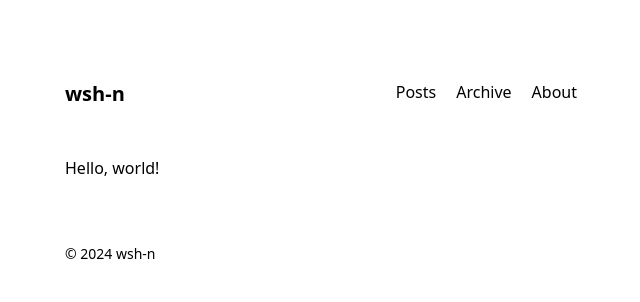
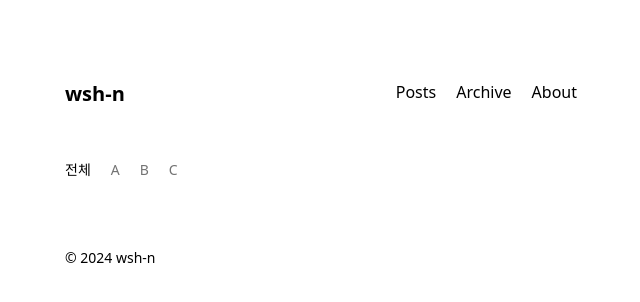
Before and after one commit to wish-n/dev.wshin.me, a Next.js app: page / in a window 1280 px wide. Shown: the top 302 px of the page, without its empty margins (319-959 px from the left). Built offline with nearby package versions, Linux system fonts and the light colour scheme.

Commit message:
[#1] 카테고리 navigator 컴포넌트 구현

```diff
--- a/src/app/page.tsx
+++ b/src/app/page.tsx
@@ -1,3 +1,9 @@
+import CategoryNavigator from "@/components/CategoryNavigator";
+
 export default function Home() {
-  return <div>Hello, world!</div>;
+  return (
+    <div>
+      <CategoryNavigator categories={["A", "B", "C"]} />
+    </div>
+  );
 }
--- /dev/null
+++ b/src/components/CategoryNavigator.tsx
@@ -0,0 +1,49 @@
+"use client";
+
+import { useRouter, useSearchParams } from "next/navigation";
+import { SCH_PARAM_CATEGORY } from "@/utils/constants";
+import { AppRouterInstance } from "next/dist/shared/lib/app-router-context.shared-runtime";
+import { setSearchParam } from "@/utils/url";
+
+export default function CategoryNavigator(props: CategoryNavigatorProps) {
+  const router = useRouter();
+  const searchParam = useSearchParams();
+
+  // 현재 선택된 카테고리
+  const selectedCategory = getSelectedCategory(searchParam);
+
+  return (
+    <ul className="mb-10 flex flex-row flex-wrap text-sm leading-loose text-neutral-500 [&>li]:mr-5 [&>li]:font-medium">
+      <li>
+        <button
+          onClick={() => setSelectedCategory(router, null)}
+          className={selectedCategory ? "" : "text-black"}
+        >
+          전체
+        </button>
+      </li>
+      {props.categories?.map(category => (
+        <li key={category}>
+          <button
+            onClick={() => setSelectedCategory(router, category)}
+            className={category === selectedCategory ? "text-black" : ""}
+          >
+            {category}
+          </button>
+        </li>
+      ))}
+    </ul>
+  );
+}
+
+interface CategoryNavigatorProps {
+  categories?: string[];
+}
+
+function getSelectedCategory(searchParams: URLSearchParams): string | null {
+  return searchParams.get(SCH_PARAM_CATEGORY);
+}
+
+function setSelectedCategory(router: AppRouterInstance, categoryToSelect: string | null): void {
+  setSearchParam(router, SCH_PARAM_CATEGORY, categoryToSelect);
+}
--- /dev/null
+++ b/src/utils/constants.ts
@@ -0,0 +1,4 @@
+/**
+ * 쿼리 파라미터명 - 현재 필터링 조건으로 선택된 카테고리
+ */
+export const SCH_PARAM_CATEGORY = "category";
--- /dev/null
+++ b/src/utils/url.ts
@@ -0,0 +1,22 @@
+import { AppRouterInstance } from "next/dist/shared/lib/app-router-context.shared-runtime";
+
+/**
+ * URL 쿼리 파라미터를 세팅한다.
+ * @param router 라우터 객체
+ * @param name 파라미터명
+ * @param value 세팅될 값 (null인 경우, 해당 파라미터를 삭제)
+ */
+export function setSearchParam(
+  router: AppRouterInstance,
+  name: string,
+  value: string | null,
+): void {
+  const url = new URL(window.location.href);
+  const searchParams = url.searchParams;
+
+  if (!!value) searchParams.set(name, value);
+  else searchParams.delete(name);
+
+  url.search = searchParams.toString();
+  router.push(url.toString());
+}
```
